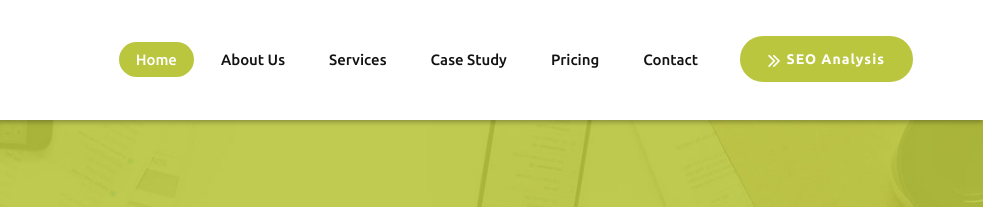
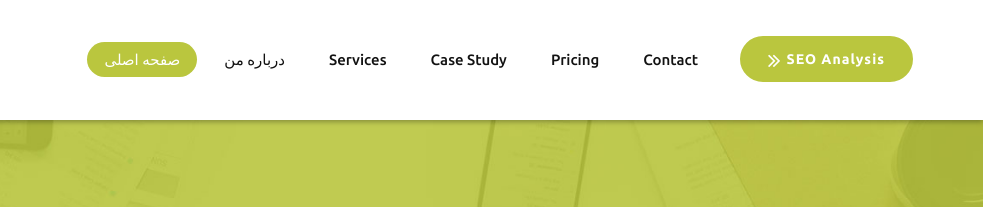
Before and after one commit to mahdis-hoseini/mahdis-hoseini.github.io, a plain HTML site: page index.html in a window 1280 px wide. Shown: the top 207 px of the page, 297-1280 px from the left. Drawn offline with Linux system fonts and the light colour scheme.

Commit message:
Update index.html

```diff
--- a/index.html
+++ b/index.html
@@ -9,7 +9,7 @@
     <meta name="viewport" content="width=device-width, minimum-scale=1.0, maximum-scale=1.0, user-scalable=no">
 
      <!-- Site Metas -->
-    <title>FlaxSEO - Responsive HTML5 Template</title>
+    <title>وب سایت شخصی مهدیس حسینی</title>
     <meta name="keywords" content="">
     <meta name="description" content="">
     <meta name="author" content="">
@@ -74,8 +74,8 @@
                         <li><a class="btn-light btn-radius btn-brd top-btn" href="#"><i class="fa fa-angle-double-right"></i>SEO Analysis</a></li>
                     </ul>
                     <ul class="nav navbar-nav navbar-right menu-top">
-                        <li><a class="active" href="index.html">Home</a></li>
-                        <li><a href="about.html">About Us </a></li>
+                        <li><a class="active" href="index.html">صفحه اصلی</a></li>
+                        <li><a href="about.html">درباره من </a></li>
                         <li><a href="services.html">Services</a></li>
                         <li><a href="case-study.html">Case Study</a></li>
                         <li><a href="pricing.html">Pricing</a></li>
```
